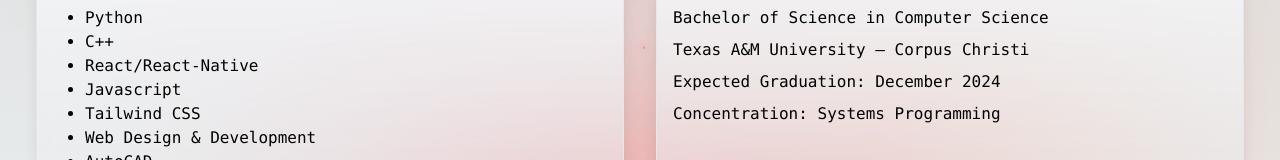
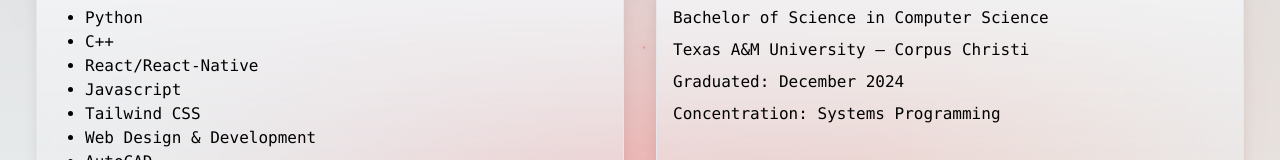
Before and after one commit to JacobJJoness/PortfolioSite, a Next.js app in the folder my-portfolio/: page /resume in a window 1280 px wide. Shown: the part 513-673 px from the top of the page. Built offline with nearby package versions, Linux system fonts and the light colour scheme.

Commit message:
updated wording
updated wording

```diff
--- a/my-portfolio/pages/resume.tsx
+++ b/my-portfolio/pages/resume.tsx
@@ -51,7 +51,7 @@
             <h2 className="text-2xl font-bold mb-2">EDUCATION</h2>
             <p className="mb-2">Bachelor of Science in Computer Science</p>
             <p className="mb-2">Texas A&M University – Corpus Christi</p>
-            <p>Expected Graduation: December 2024</p>
+            <p>Graduated: December 2024</p>
             <p className="mt-2">Concentration: Systems Programming</p>
           </div>
         </section>
```
